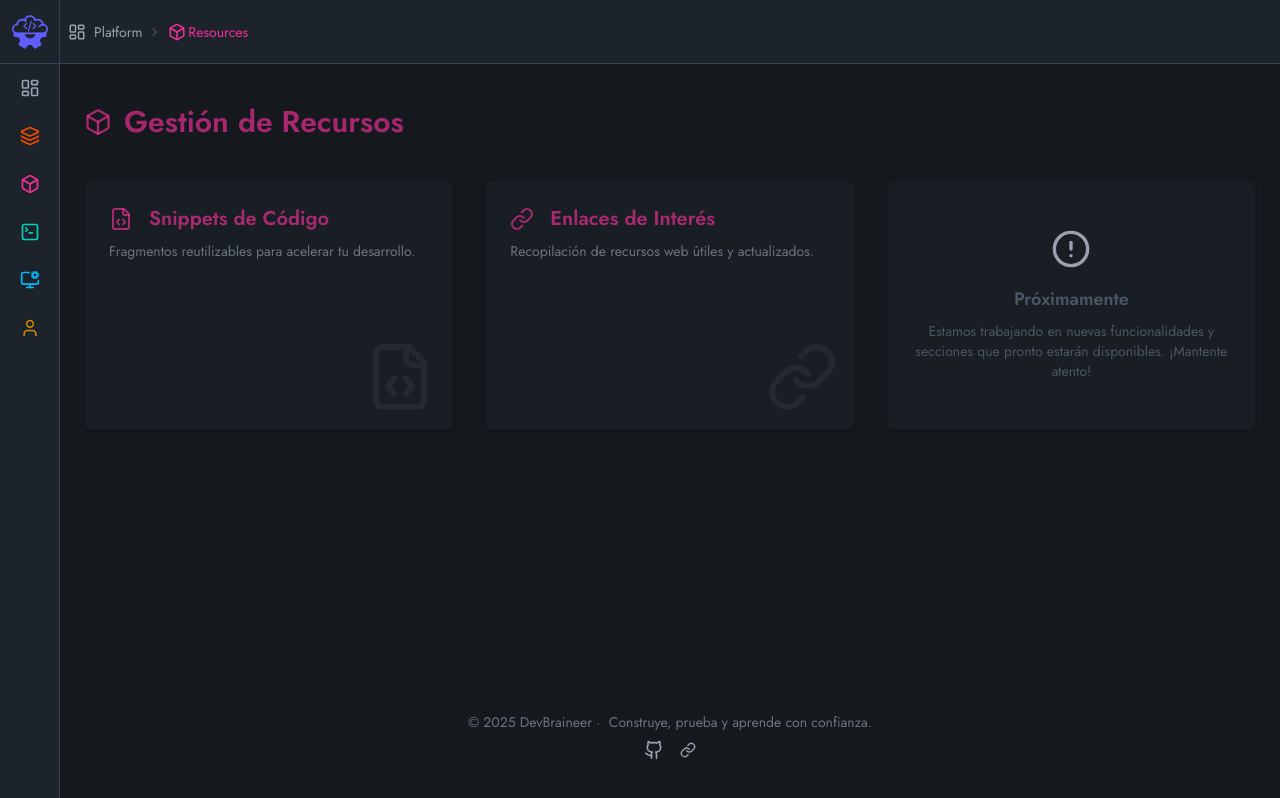
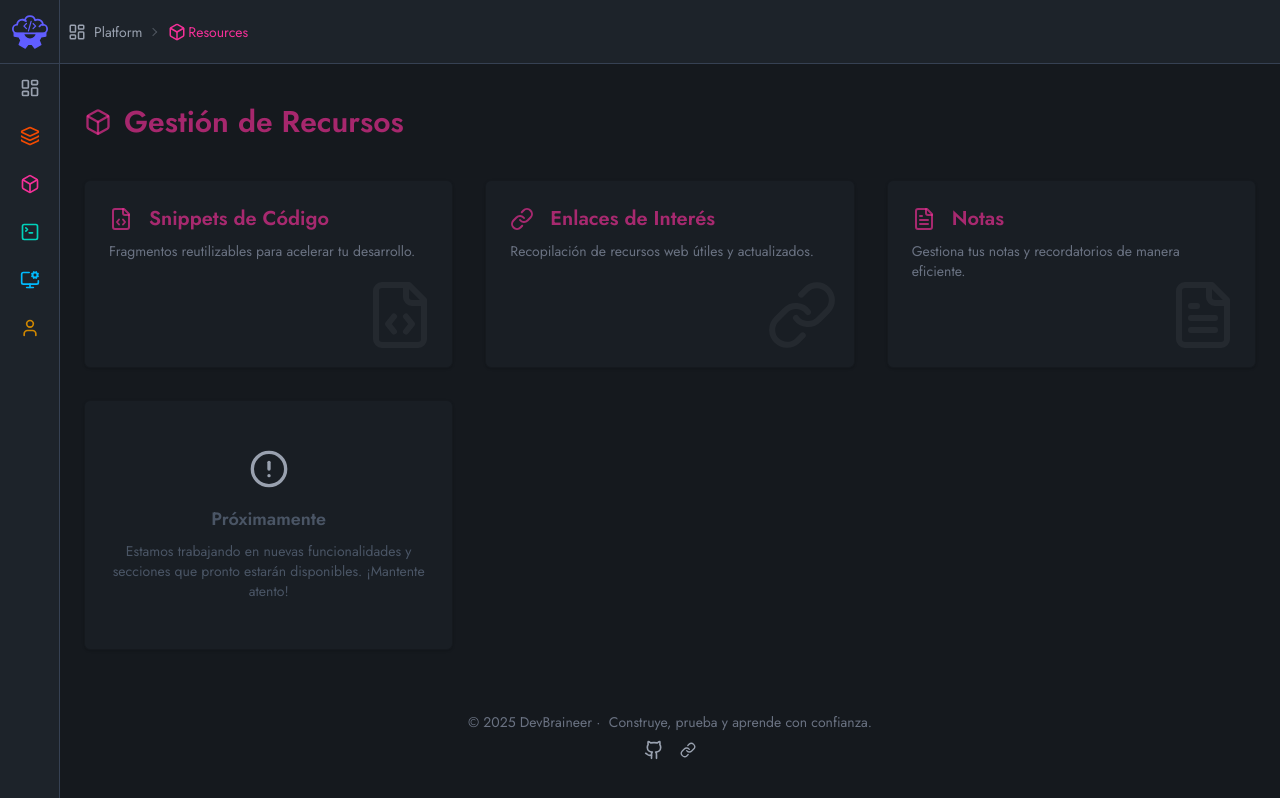
Before and after one commit to AletzMan/devbraineer, a Next.js app: page /platform/resources in a window 1280 px wide. Built offline with nearby package versions, Linux system fonts and the light colour scheme.

Commit message:
feat: Add 'Notas' section with FileText icon to menu data

```diff
--- a/src/app/platform/resources/page.tsx
+++ b/src/app/platform/resources/page.tsx
@@ -1,7 +1,7 @@
-import { BoxIcon, FileCode, Link as LinkIcon, AlertCircle } from 'lucide-react';
+import { BoxIcon, FileCode, Link as LinkIcon, AlertCircle, FileText } from 'lucide-react';
 import { SiteFooter } from '../componentes/SiteFooter';
 
-const menuData = [
+export const menuData = [
     {
         label: 'Snippets de Código',
         description: 'Fragmentos reutilizables para acelerar tu desarrollo.',
@@ -14,6 +14,13 @@ const menuData = [
         description: 'Recopilación de recursos web útiles y actualizados.',
         href: '/platform/resources/links',
         icon: LinkIcon,
+        color: 'text-secondary/65',
+    },
+    {
+        label: 'Notas',
+        description: 'Gestiona tus notas y recordatorios de manera eficiente.',
+        href: '/platform/resources/notes',
+        icon: FileText,
         color: 'text-secondary/65',
     },
 ];
```
